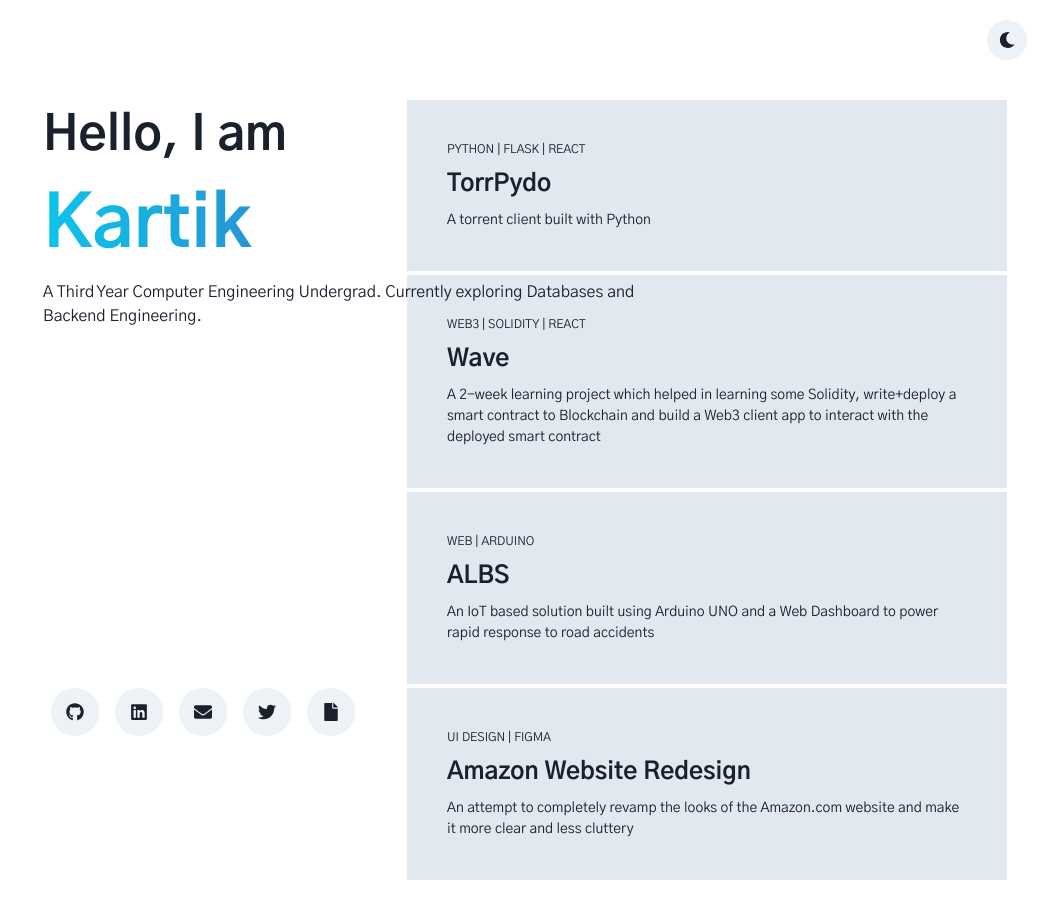
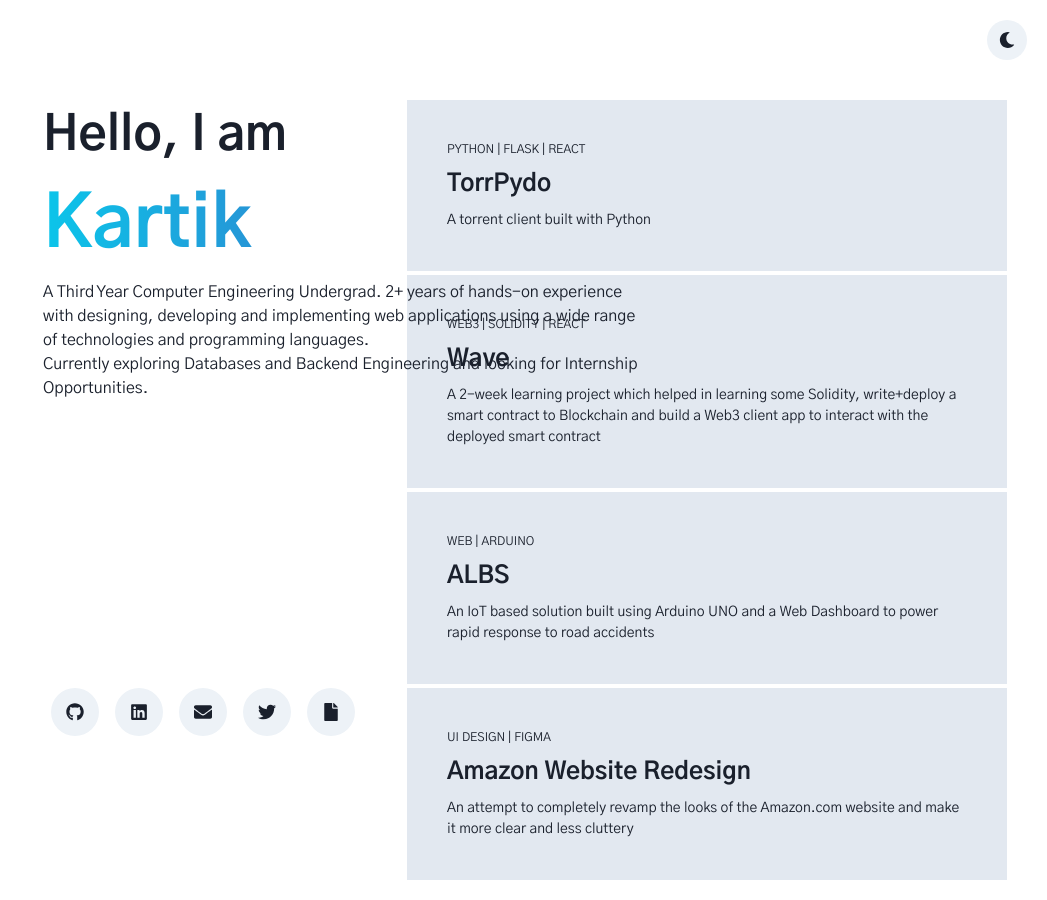
Before and after one commit to KRPoojari/portfolio, a React (Create React App) app: page / in a window 1280 px wide. Shown: the whole page, without its empty margins (233-1280 px from the left). Built offline with nearby package versions, Linux system fonts and the light colour scheme.

Commit message:
clearing some code

```diff
--- a/src/App.js
+++ b/src/App.js
@@ -1,12 +1,12 @@
 import { IconButton } from '@chakra-ui/button'
-import { Flex, VStack } from '@chakra-ui/layout'
+import { Flex } from '@chakra-ui/layout'
 import React from 'react'
 import { useColorMode, useColorModeValue } from '@chakra-ui/color-mode'
 import {FaSun, FaMoon, } from 'react-icons/fa'
 import Header from './components/Header'
 import Social from './components/Social'
 import Projects from './components/Projects'
-import { HStack, Box } from '@chakra-ui/react'
+import { Box } from '@chakra-ui/react'
 import { useMediaQuery } from '@chakra-ui/react'
 
 
@@ -16,8 +16,6 @@
   const isDark = colorMode === "dark"
 
   const bgColor = useColorModeValue("#ffffff", "#121212")
-
-  const { isNotSmallerScreen } = useMediaQuery("(min-width:600px)");
 
   return (
     <Flex bgColor={bgColor} direction="column">
--- a/src/components/Header.js
+++ b/src/components/Header.js
@@ -1,6 +1,5 @@
 import { useColorMode } from '@chakra-ui/color-mode'
 import { Flex, Box, Text, Spacer } from '@chakra-ui/layout';
-import { useMediaQuery } from '@chakra-ui/media-query';
 import React from 'react'
 
 
@@ -8,9 +7,6 @@
 
     const { colorMode } = useColorMode();
     const isDark = colorMode === "dark";
-
-    const { SmallerScreen } = useMediaQuery();
-    const isSmallerScreen = SmallerScreen === "(min-width:600px)"
 
     return (
         <Flex justifyContent="flex-start" position={["absolute", "fixed"]}>
@@ -20,7 +16,7 @@
                 <Spacer />
                 <Box maxW="600px">
                     <Text fontSize="md" >
-                        A Third Year Computer Engineering Undergrad. Currently exploring Databases and Backend Engineering.
+                        A Third Year Computer Engineering Undergrad. 2+ years of hands-on experience with designing, developing and implementing web applications using a wide range of technologies and programming languages.<br /> Currently exploring Databases and Backend Engineering and looking for  Internship Opportunities.
                     </Text>
                 </Box>
             </Box>
--- a/src/components/Social.js
+++ b/src/components/Social.js
@@ -3,7 +3,7 @@
 import React from 'react'
 import { useColorMode } from '@chakra-ui/color-mode'
 import { FaGithub, FaLinkedin, FaTwitter, FaEnvelope, FaFile } from 'react-icons/fa'
-import { useMediaQuery } from '@chakra-ui/react'
+
 
 
 function Social() {
```
